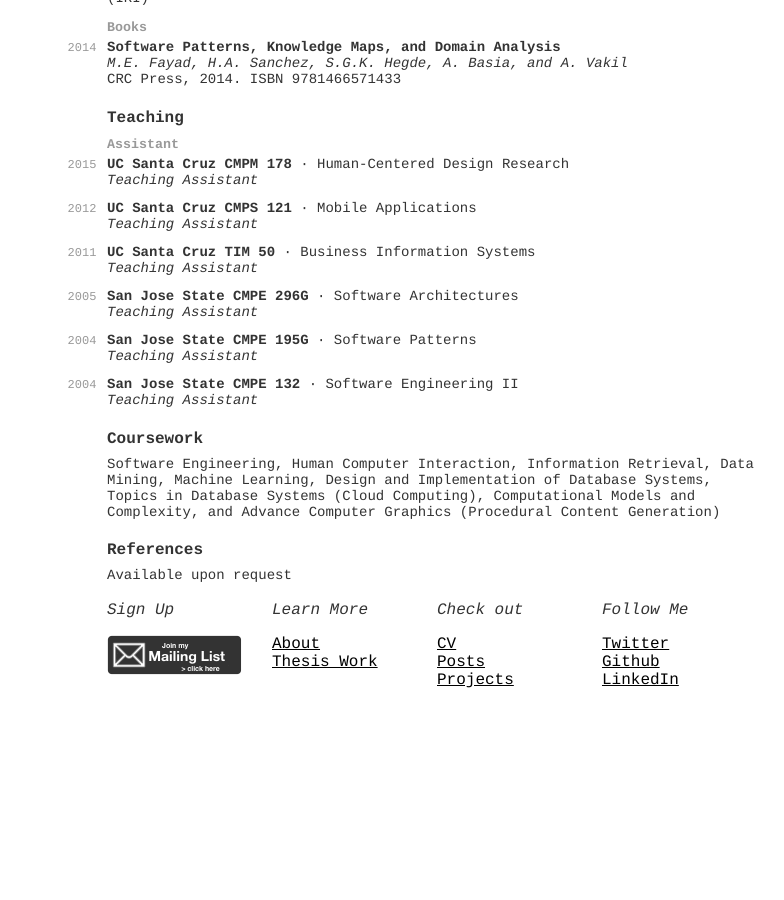
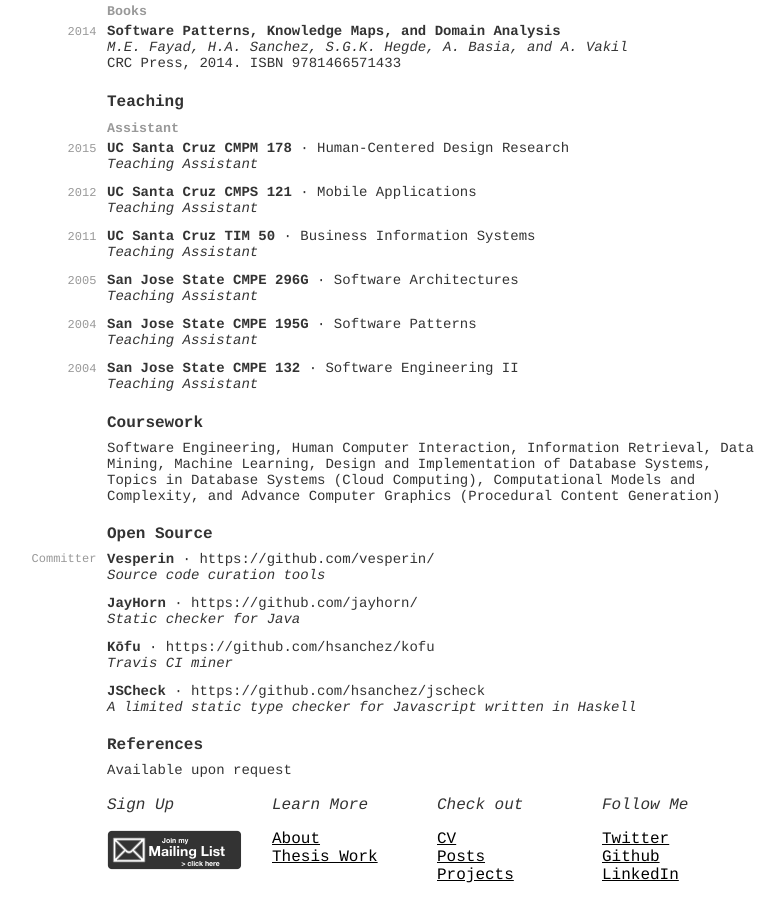
Before and after one commit to hsanchez/hsanchez.github.io, a Jekyll site: the page built from posts/notes/_posts/2017-02-01-cv.md, in a window 1280 px wide and 900 px high, scrolled down 2368 px. Shown: the whole window, without its empty margins (203-987 px from the left). Built offline with Jekyll 4.4.1, drawn with Linux system fonts in a browser that asks for light colours; before the commit the page ends 3073 px from its top, so only the background shows below that; some of the changed text lies outside the part shown.

Commit message:
minor changes to cv

```diff
--- a/posts/notes/_posts/2017-02-01-cv.md
+++ b/posts/notes/_posts/2017-02-01-cv.md
@@ -116,8 +116,7 @@ title: Curriculum Vitae
     		<div class="entry">
     			<div class="year">2018</div>
     			<div class="item">
-    				<span class="bold">Finding Diverse, Highly Representative Code Examples
-    					on Social Coding Repositories</span><br />
+    				<span class="bold">HiRep: Selecting Diverse, High-Scoring Representative Code Examples</span><br />
     				<span class="deemph">Manuscript in preparation.</span>
     			</div>
     		</div>
@@ -351,6 +350,31 @@ title: Curriculum Vitae
     </div>
 
     <div class="section">
+    	<div class="heading">Open Source</div>
+
+    	<div class="entry">
+        <div class="year">Committer</div>
+        <div class="item">
+          <span class="bold">Vesperin</span> &middot; https://github.com/vesperin/ <br />
+          <span class="emph">Source code curation tools</span>
+        </div>
+        <div class="item">
+          <span class="bold">JayHorn</span> &middot; https://github.com/jayhorn/ <br />
+          <span class="emph">Static checker for Java</span>
+        </div>
+        <div class="item">
+          <span class="bold">Ko&#772;fu</span> &middot; https://github.com/hsanchez/kofu <br />
+          <span class="emph">Travis CI miner</span>
+        </div>
+        <div class="item">
+          <span class="bold">JSCheck</span> &middot; https://github.com/hsanchez/jscheck <br />
+          <span class="emph">A limited static type checker for Javascript written in Haskell</span>
+        </div>
+    	</div>
+
+    </div>
+
+    <div class="section">
     	<div class="heading">References</div>
 
     	<div class="entry">
```
